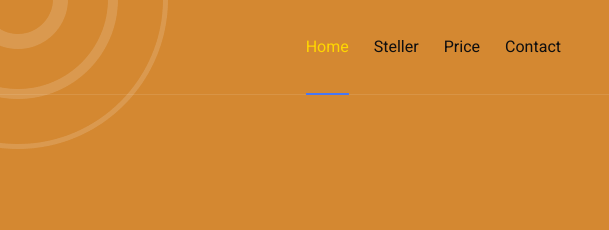
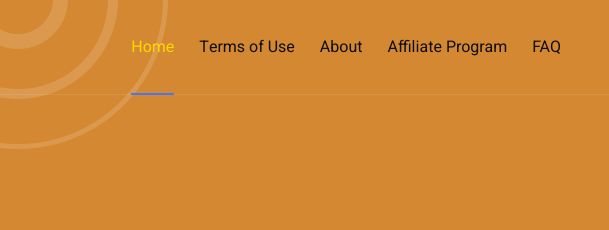
Before and after one commit to Navith7777/Forexlivehub, a plain HTML site: page index.html in a window 1280 px wide. Shown: the top 230 px of the page, 671-1280 px from the left. Drawn offline with nearby package versions, Linux system fonts and the light colour scheme.

Commit message:
new changes

```diff
--- a/index.html
+++ b/index.html
@@ -318,11 +318,17 @@
                 <div class="collapse navbar-collapse" id="navbarCollapse">
                     <div class="navbar-nav ms-auto py-0">
                         <a href="index.html active" class="nav-item nav-link active">Home</a>
-                        <a href="main.html" class="nav-item nav-link">Steller</a>
-                        <a href="prize.html" class="nav-item nav-link">Price</a>
+                        <a href="main.html" class="nav-item nav-link">
+                            Terms of Use</a>
+                            <a href="prize.html" class="nav-item nav-link">About</a>
+
+                            <a href="prize.html" class="nav-item nav-link">Affiliate Program</a>
+
+
+                        <!-- <a href="prize.html" class="nav-item nav-link">Price</a> -->
                         <!-- <a href="prize.html" class="nav-item nav-link">Price</a> -->
 
-                        <a href="contact.html" class="nav-item nav-link">Contact</a>
+                        <a href="contact.html" class="nav-item nav-link">FAQ</a>
                     </div>
                 </div>
             </nav>
```
